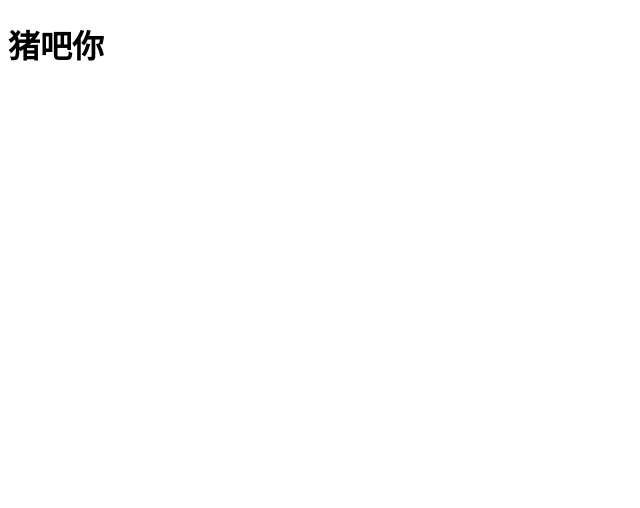
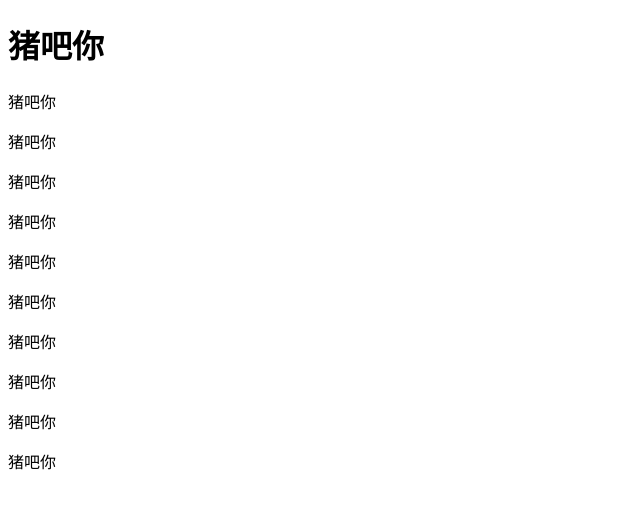
Before and after one commit to Seseekai/ARCANE, a plain HTML site: page index.html in a window 1280 px wide. Shown: the whole page, without its empty margins (0-640 px from the left). Drawn offline with Linux system fonts and the light colour scheme.

Commit message:
Update index.html

```diff
--- a/index.html
+++ b/index.html
@@ -15,5 +15,15 @@
 </head>
 <body>
     <h1>猪吧你</h1>
+    <p>猪吧你</p>
+    <p>猪吧你</p>
+    <p>猪吧你</p>
+    <p>猪吧你</p>
+    <p>猪吧你</p>
+    <p>猪吧你</p>
+    <p>猪吧你</p>
+    <p>猪吧你</p>
+    <p>猪吧你</p>
+    <p>猪吧你</p>
 </body>
 </html>
```
